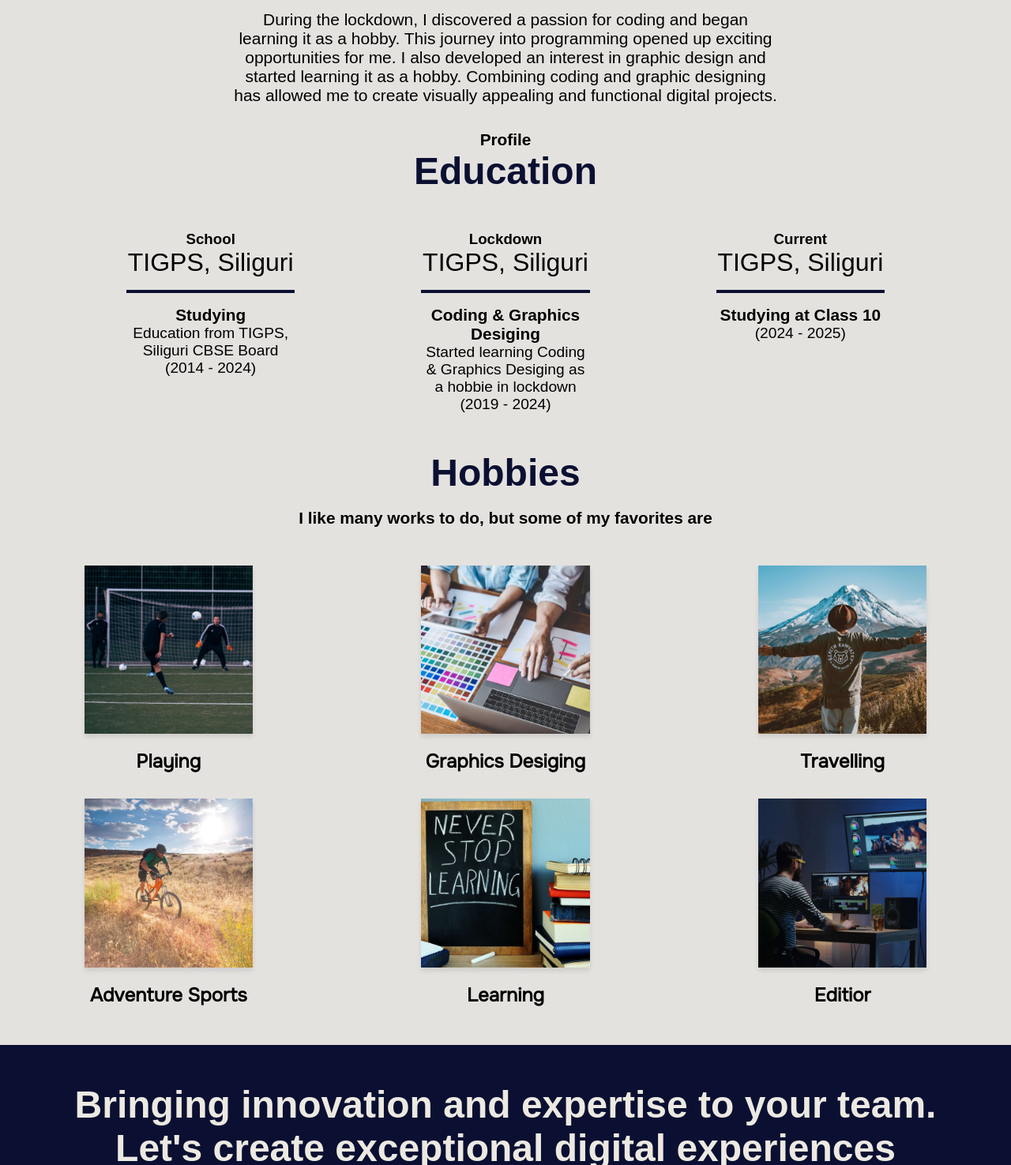
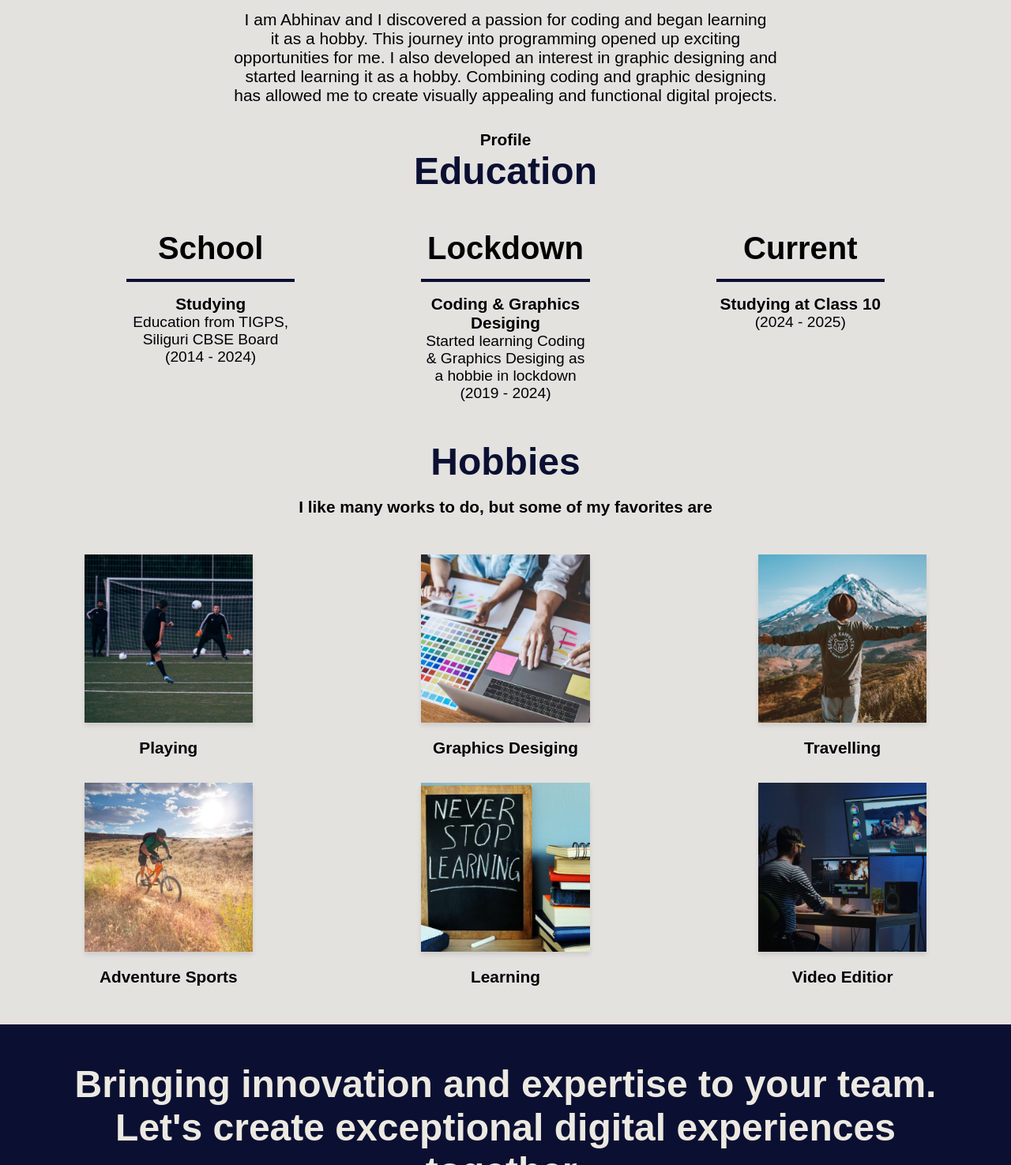
Before and after one commit to abhinavkumhar/abhinavkumhar, a plain HTML site: page index.html in a window 1280 px wide. Shown: the part 1339-2814 px from the top of the page at 79% size. Drawn offline with nearby package versions, Linux system fonts and the light colour scheme; a web font is replaced by a local one.

```diff
--- a/index.html
+++ b/index.html
@@ -137,26 +137,24 @@
             <img src="./images/aboutImg.jpg" alt="About Img Loading...">
         </div>
         <div class="aboutContent center">
-            <p>During the lockdown, I discovered a passion for coding and began learning it as a hobby. This journey
-                into programming opened up exciting opportunities for me. I also developed an interest in graphic design
+            <p>I am Abhinav and I discovered a passion for coding and began learning it as a hobby. This journey into
+                programming opened up exciting opportunities for me. I also developed an interest in graphic designing
                 and started learning it as a hobby. Combining coding and graphic designing has allowed me to create
                 visually appealing and functional digital projects.</p>
         </div>
         <div class="profile">
             <p class="section-highlight center"><b>Profile</b></p>
         </div>
-        <h2 class="m-10 center section-heading">Education</h2>
+        <h2 class="center section-heading">Education</h2>
         <div class="about-row container">
             <div class="prfOfEdu">
                 <h3 class="about-h3">School</h3>
-                <p class="about-large">TIGPS, Siliguri</p>
                 <hr>
                 <p class="section-highlight"><b>Studying</b></p>
                 <p class="about-small">Education from TIGPS, Siliguri CBSE Board (2014 - 2024)</p>
             </div>
             <div class="prfOfEdu">
                 <h3 class="about-h3">Lockdown</h3>
-                <p class="about-large">TIGPS, Siliguri</p>
                 <hr>
                 <p class="section-highlight"><b>Coding & Graphics Desiging</b></p>
                 <p class="about-small">Started learning Coding & Graphics Desiging as a hobbie in lockdown <br>(2019
@@ -165,7 +163,6 @@
             </div>
             <div class="prfOfEdu">
                 <h3 class="about-h3">Current</h3>
-                <p class="about-large">TIGPS, Siliguri</p>
                 <hr>
                 <p class="section-highlight"><b>Studying at Class 10</b></p>
                 <p class="about-small">(2024 - 2025)</p>
@@ -180,35 +177,34 @@
         <div class="hobbies-row">
             <div class="hobbies">
                 <div class="prjImg"><img src="/images/playing.png" alt=""></div>
-                <h3 class="h3-small">Playing</h3>
+                <p class="section-highlight center mt-1"><b>Playing</b></p>
             </div>
             <div class="hobbies">
                 <div class="prjImg"><img src="/images/graphics designing.png" alt=""></div>
-                <h3 class="h3-small">Graphics Desiging</h3>
+                <p class="section-highlight center mt-1"><b>Graphics Desiging</b></p>
             </div>
             <div class="hobbies">
                 <div class="prjImg"><img src="/images/travelling.png" alt=""></div>
-                <h3 class="h3-small">Travelling</h3>
+                <p class="section-highlight center mt-1"><b>Travelling</b></p>
             </div>
             <div class="hobbies">
                 <div class="prjImg"><img src="/images/adventure sports.png" alt=""></div>
-                <h3 class="h3-small">Adventure Sports</h3>
+                <p class="section-highlight center mt-1"><b>Adventure Sports</b></p>
             </div>
             <div class="hobbies">
                 <div class="prjImg"><img src="/images/learning.png" alt=""></div>
-                <h3 class="h3-small">Learning</h3>
+                <p class="section-highlight center mt-1"><b>Learning</b></p>
             </div>
             <div class="hobbies">
                 <div class="prjImg"><img src="/images/editior.png" alt=""></div>
-                <h3 class="h3-small">Editior</h3>
+                <p class="section-highlight center mt-1"><b>Video Editior</b></p>
             </div>
         </div>
     </section>
 
     <!-- =============================== FOOTER =============================== -->
     <section class=" footerSection" id="footer">
-        <h1>Bringing innovation and expertise to your team. Let's create exceptional digital experiences
-            together.
+        <h1>Bringing innovation and expertise to your team. Let's create exceptional digital experiences together.
         </h1>
 
         <div class="social-footer">
--- a/style/mediaQuries.css
+++ b/style/mediaQuries.css
@@ -73,6 +73,10 @@
         align-items: center;
     }
 
+    .prfOfEdu:nth-child(1) {
+        margin-top: 3rem;
+    }
+
     .tagLine {
         font-size: 0.7rem;
     }
@@ -87,7 +91,7 @@
     }
 
     .aboutContent p {
-        font-size: 0.8rem;
+        font-size: 21px;
         margin: 0 -0.10rem !important;
     }
 
--- a/style/style.css
+++ b/style/style.css
@@ -17,7 +17,7 @@ body {
 #element,
 .typed-cursor {
     color: var(--secondary-);
-    font-size: var(--mediumText-);
+    font-size: 1.5rem;
     font-weight: 800;
 }
 
@@ -29,7 +29,7 @@ body {
 .hobbiesSection,
 .about-row,
 .projectsSection,
-.footerSection {
+.footerSection{
     margin-top: 3rem;
 }
 
@@ -38,9 +38,6 @@ body {
 :root {
     --primary-: #0b1032;
     --secondary-: #ece9e2;
-    --largeText-: 3rem;
-    --mediumText-: 1.5rem;
-    --mediumText2-: 2rem;
 }
 
 /* =============================== NAVIGATION MENU START =============================== */
@@ -78,7 +75,7 @@ nav ul li {
 
 nav ul li a {
     text-decoration: none;
-    font-size: var(--mediumText-);
+    font-size: 1.5rem;
 }
 
 .hamburger {
@@ -99,7 +96,7 @@ nav ul li a {
     display: flex;
     justify-content: center;
     align-items: center;
-    font-size: var(--largeText-);
+    font-size: 3rem;
     color: var(--secondary-);
     background: url("/images/header-bg-clip.jpg") center bottom/cover;
     position: relative;
@@ -326,7 +323,7 @@ nav ul li a {
 }
 
 .fa-brands {
-    font-size: var(--mediumText2-);
+    font-size: 2rem;
 }
 
 .fa-envelope {
--- a/style/utility.css
+++ b/style/utility.css
@@ -29,17 +29,6 @@
     grid-row-gap: 5rem;
 }
 
-.h3-small {
-    font-size: var(--mediumText-);
-    font-family: 'Onest', sans-serif;
-    margin-top: 1rem;
-    color: var(--territory-);
-}
-
-.about-large {
-    font-size: var(--mediumText2-);
-}
-
 .about-small {
     font-size: 1.2rem;
     align-items: center;
@@ -55,16 +44,21 @@ a {
 .about-h3 {
     font-family: 'Onest', sans-serif;
     color: var(--territory-);
+    font-size: 2.5rem;
 }
 
 /* New Code for utility */
 .section-heading {
     color: var(--primary-);
-    font-size: var(--largeText-);
+    font-size: 3rem;
 }
 
 .section-highlight {
     font-size: 1.3rem;
+}
+
+.mt-1{
+    margin-top: 1rem;
 }
 
 /* New Code for utility responsive */
```
